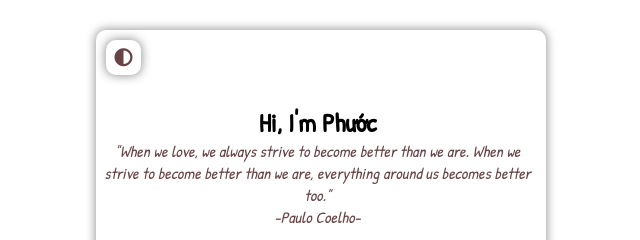
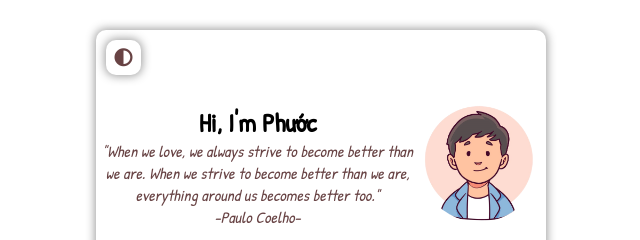
Before and after one commit to DamHuuPhuoc/DamHuuPhuoc.github.io, a plain HTML site: page index.html in a window 1280 px wide. Shown: the top 240 px of the page, without its empty margins (319-959 px from the left). Drawn offline with Linux system fonts and the light colour scheme.

Commit message:
Update index.html

```diff
--- a/index.html
+++ b/index.html
@@ -32,7 +32,7 @@
                     </div>
                 </div>
                 <div class="avatar">
-                    <img class="https://i.pinimg.com/564x/af/cd/95/afcd95a3fc2cc47e64f899f03cfc7546.jpg" alt="">
+                    <img class="avatar-img" src="./acssets/photo/avt.jpg" alt="">
                 </div>
             </div>
             <div class="contact">
```
